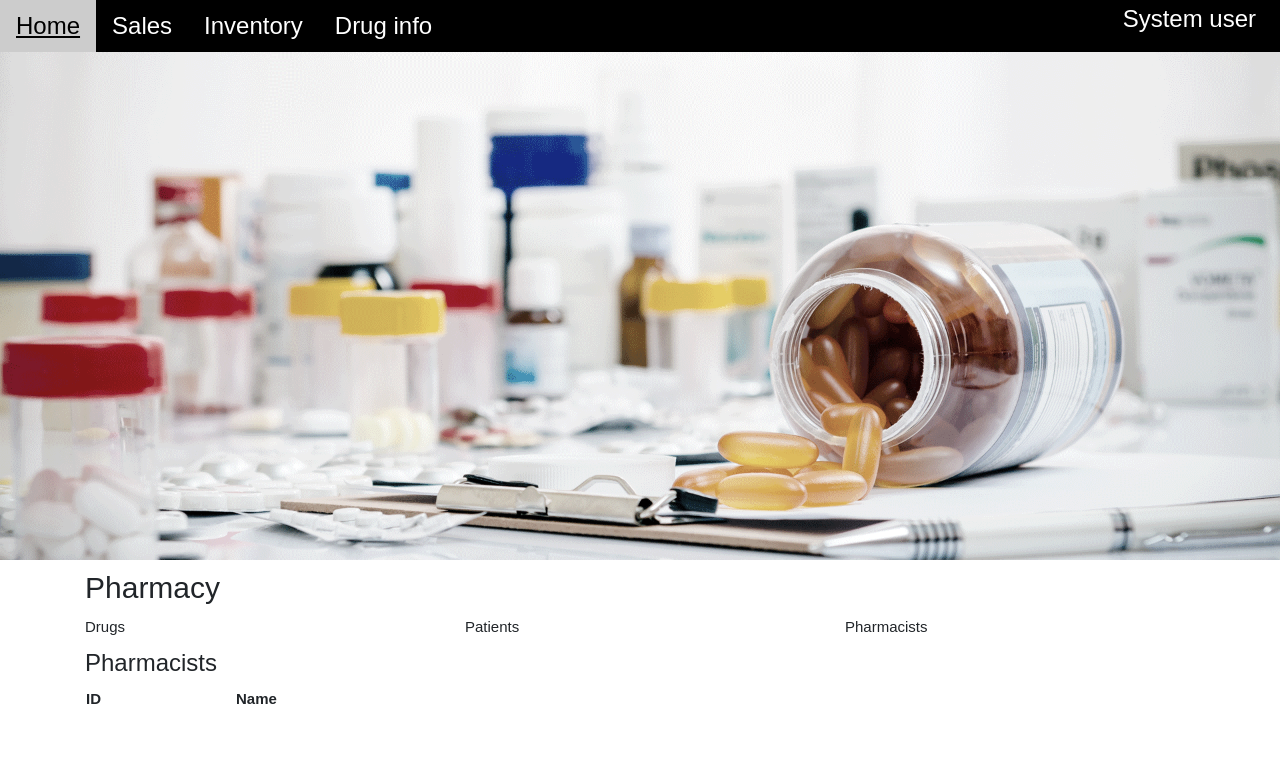
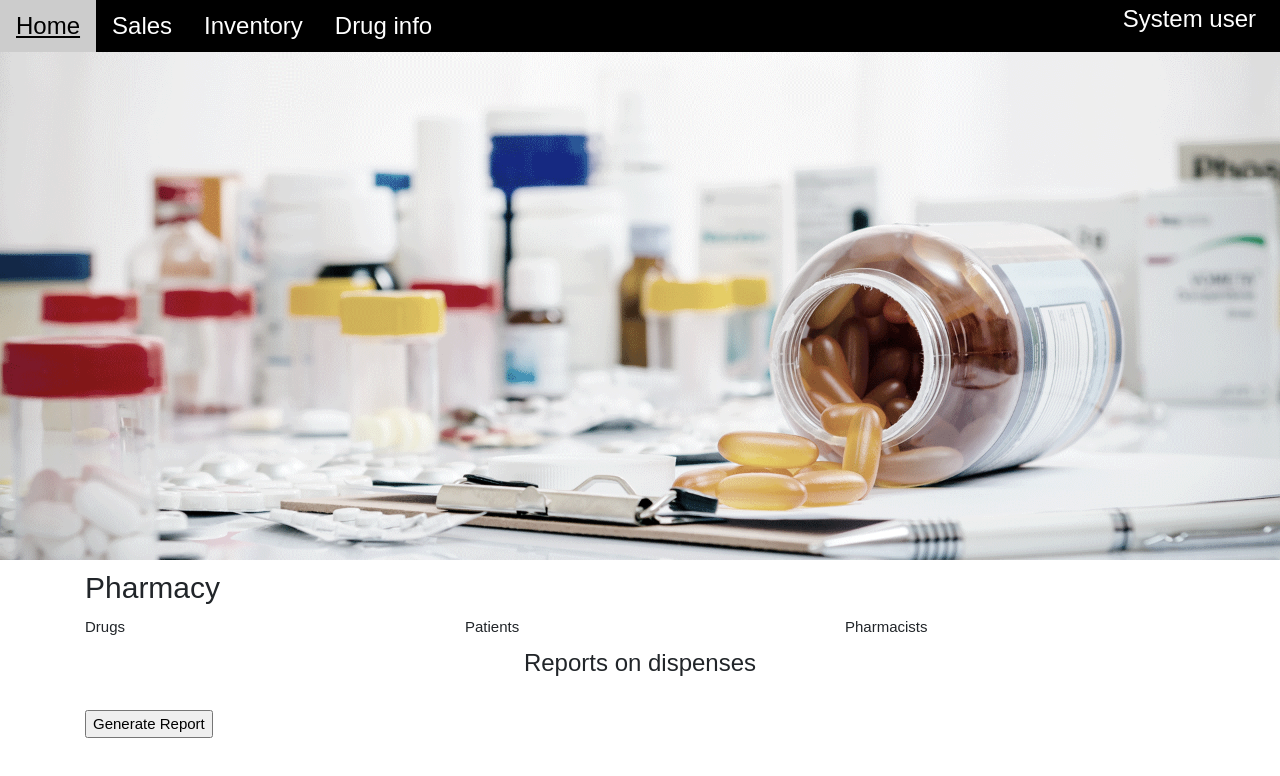
Before and after one commit to isuruhettiarachchi/Pharmacy, a React (Create React App) app: page /pharmacists in a window 1280 px wide. Shown: the top 776 px of the page. Built offline with nearby package versions, Linux system fonts and the light colour scheme; no server answers.

Commit message:
Pharmacist_View_Add

```diff
--- a/src/Config.app.js
+++ b/src/Config.app.js
@@ -1,5 +1,5 @@
 var URIDetails = function(){
-    this.NODE_API = 'http://localhost:3001/';
+    this.NODE_API = 'http://localhost:3001';
     this.SPRING_API= 'http://';
 }
 module.exports = new URIDetails();
--- a/src/components/AppContainer.jsx
+++ b/src/components/AppContainer.jsx
@@ -3,7 +3,7 @@ import {BrowserRouter as Router, Route, Link} from 'react-router-dom';
 
 import Drugs from './drugs.component/drugs.component';
 import Patients from './patients.component/patients.component';
-import Pharmacists from './pharmacists.component/pharmcists.component';//'./pharmacists.component/AddPharmacist';
+import Pharmacists from './reports.component/reports.component';//'./pharmacists.component/pharmcists.component';//'./pharmacists.component/AddPharmacist';
 
 export default class AppContainer extends Component {
     render() {
--- a/src/components/reports.component/reports.component.jsx
+++ b/src/components/reports.component/reports.component.jsx
@@ -15,13 +15,13 @@ export default class Reports extends Component{
     }
 
     componentWillMount(){
-
+        this.getReports();
     }
 
     getReports(){
         axios.get(NODE_URL+"/reports", {headers:{'crossDomain':true}}).then(
             (recieved)=>{
-                cosnole.log(recieved);
+                console.log(recieved);
                 if(recieved.status==200){
 
                 }
@@ -33,4 +33,15 @@ export default class Reports extends Component{
             )
     }
 
+    render(){
+        return <div>
+            <h3 align="center">Reports on dispenses</h3>
+
+            <br/>
+            <table id="reportTable"></table>
+            <input type="button" value="Generate Report" onClick={this.getReports()} />
+
+            </div>
+    }
+
 }
```
